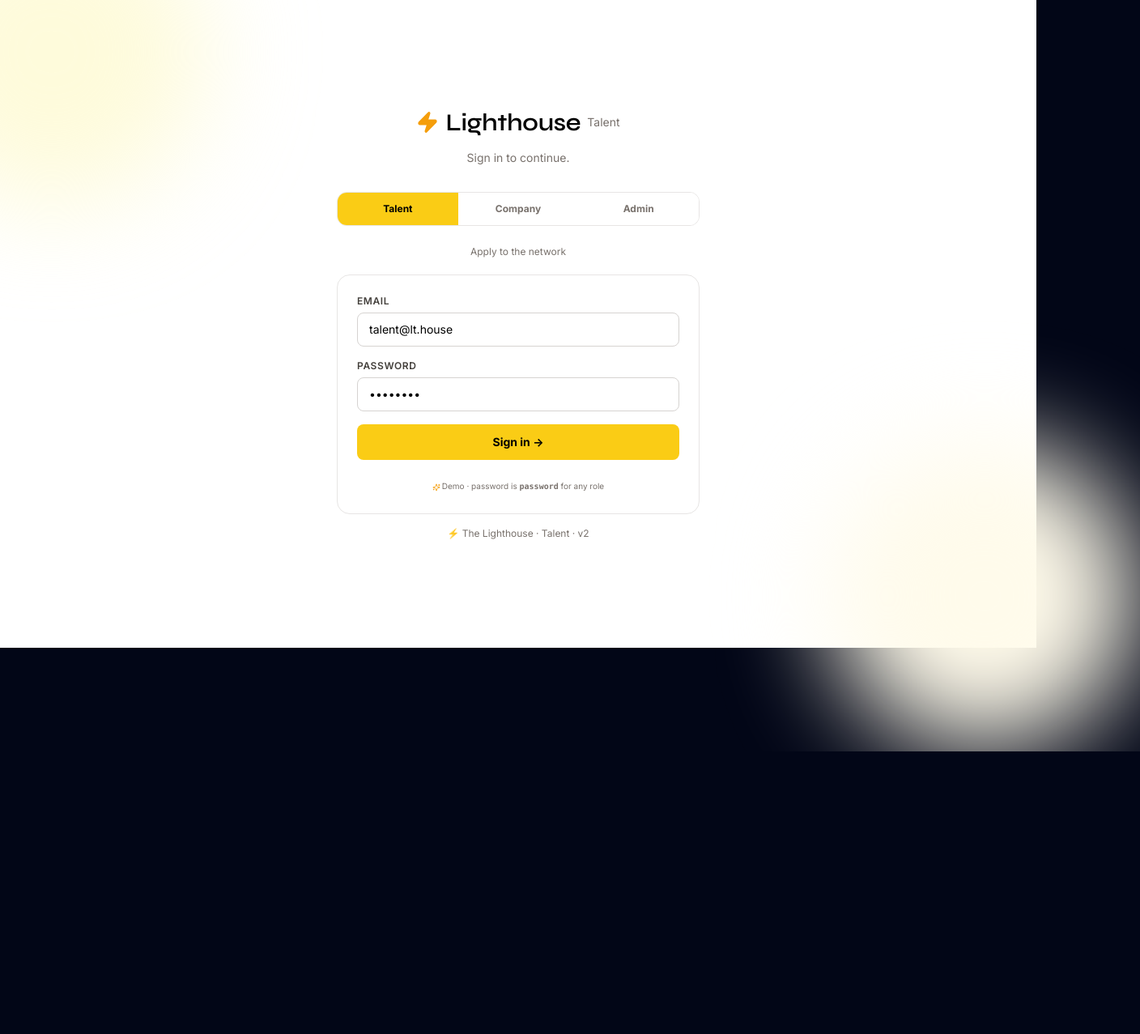
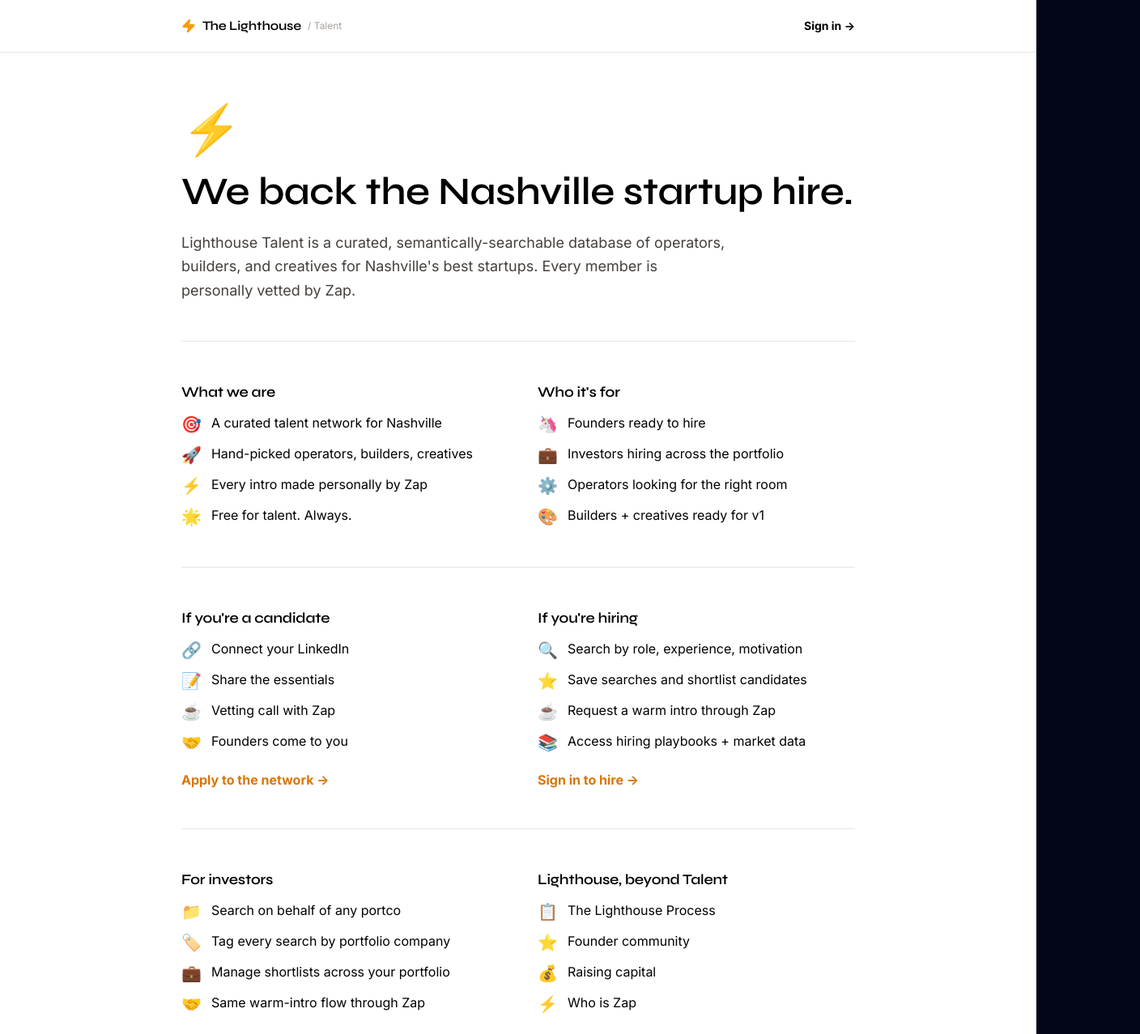
Before and after one commit to LTHouse/lighthouse-talent, a React (Vite) app: page / in a window 1280 px wide. Shown: the top 1277 px of the page at 81% size, 1408 px wide, since content can reach past the window. Before the commit the page ends 928 px from the top, so only its background shows below. Built offline with nearby package versions, Linux system fonts and the light colour scheme.

Commit message:
Investor tab back + public landing page (lt.house style)

```diff
--- a/src/auth.jsx
+++ b/src/auth.jsx
@@ -60,26 +60,36 @@
 // ============================================================
 // LOGIN SCREEN — 4 role tabs, mock credentials, one-call to login()
 // ============================================================
-// MVP spec: only 3 login tabs. Investors log in via Company tab — investor accounts get the
-// portfolio dropdown automatically in the company portal.
+// Four login tabs for demo/simulation. Investor accounts get the portfolio dropdown
+// automatically in the company portal once signed in.
 const ROLE_TABS = [
   { k: "talent", l: "Talent", desc: "Apply to the network" },
-  { k: "company", l: "Company", desc: "Search and hire from the network (investors too)" },
+  { k: "company", l: "Company", desc: "Search and hire from the network" },
+  { k: "investor", l: "Investor", desc: "Search across your portfolio companies" },
   { k: "admin", l: "Admin", desc: "Lighthouse internal tools" },
 ];
 
 const PRESET_FOR_TAB = {
   talent: "talent@lt.house",
   company: "company@lt.house",
+  investor: "investor@lt.house",
   admin: "zap@lt.house",
 };
 
 export function LoginScreen() {
   const { login, loading } = useAuth();
+  const [view, setView] = useState("landing"); // landing | login
   const [role, setRole] = useState("talent");
   const [email, setEmail] = useState(PRESET_FOR_TAB.talent);
   const [password, setPassword] = useState("password");
   const [err, setErr] = useState(null);
+
+  if (view === "landing") {
+    return <PublicLanding onSignIn={(preset) => {
+      if (preset) { setRole(preset); setEmail(PRESET_FOR_TAB[preset]); }
+      setView("login");
+    }} />;
+  }
 
   function pickRole(k) {
     setRole(k);
@@ -107,7 +117,7 @@
           <div className="text-stone-500 text-sm">Sign in to continue.</div>
         </div>
         {/* Role tabs */}
-        <div className="grid grid-cols-3 mb-6 border border-stone-200 rounded-xl overflow-hidden text-xs">
+        <div className="grid grid-cols-4 mb-6 border border-stone-200 rounded-xl overflow-hidden text-xs">
           {ROLE_TABS.map(t => (
             <button key={t.k} type="button" onClick={() => pickRole(t.k)}
               className={`py-3 font-bold transition ${role === t.k ? "bg-yellow-400 text-black" : "bg-white text-stone-500 hover:bg-stone-50"}`}>
@@ -138,10 +148,149 @@
             Demo · password is <span className="font-mono font-bold">password</span> for any role
           </div>
         </form>
-        <div className="text-center text-xs text-stone-500 mt-4">
-          ⚡ The Lighthouse · Talent · v2
+        <div className="text-center text-xs text-stone-500 mt-4 space-x-3">
+          <button onClick={() => setView("landing")} className="hover:text-amber-600 underline underline-offset-4">← Back to home</button>
+          <span>·</span>
+          <span>⚡ The Lighthouse · Talent</span>
         </div>
       </div>
     </div>
   );
 }
+
+// Public landing page — mirrors lt.house exactly: ⚡ icon, Syne headline, descriptive paragraph,
+// hr dividers, two-column emoji-led list sections, "Sign in" CTAs targeted to each role.
+function PublicLanding({ onSignIn }) {
+  return (
+    <div className="min-h-screen bg-white text-black">
+      {/* Top bar */}
+      <div className="border-b border-stone-200">
+        <div className="max-w-4xl mx-auto px-8 py-5 flex items-center justify-between">
+          <div className="flex items-center gap-2">
+            <Zap className="text-amber-500 fill-amber-500" size={18} />
+            <span className="font-display tracking-tight font-bold">The Lighthouse</span>
+            <span className="text-stone-400 text-xs">/ Talent</span>
+          </div>
+          <button onClick={() => onSignIn()} className="text-sm font-bold hover:text-amber-600">Sign in →</button>
+        </div>
+      </div>
+
+      <div className="max-w-4xl mx-auto px-8 py-16 space-y-12">
+        {/* Hero */}
+        <div>
+          <div className="text-6xl mb-6">⚡</div>
+          <h1 className="text-4xl md:text-5xl font-display tracking-tight leading-[1.1]">
+            We back the Nashville startup hire.
+          </h1>
+          <p className="text-stone-700 text-lg mt-6 max-w-2xl leading-relaxed">
+            Lighthouse Talent is a curated, semantically-searchable database of operators, builders, and creatives for Nashville's best startups. Every member is personally vetted by Zap.
+          </p>
+        </div>
+
+        <hr className="border-stone-200" />
+
+        {/* What it is + Who it's for */}
+        <div className="grid md:grid-cols-2 gap-x-12 gap-y-8">
+          <div>
+            <h3 className="text-lg font-display font-bold mb-3">What we are</h3>
+            <div className="space-y-2.5 text-base">
+              <div className="flex items-start gap-3"><span className="text-xl">🎯</span><span>A curated talent network for Nashville</span></div>
+              <div className="flex items-start gap-3"><span className="text-xl">🚀</span><span>Hand-picked operators, builders, creatives</span></div>
+              <div className="flex items-start gap-3"><span className="text-xl">⚡</span><span>Every intro made personally by Zap</span></div>
+              <div className="flex items-start gap-3"><span className="text-xl">🌟</span><span>Free for talent. Always.</span></div>
+            </div>
+          </div>
+          <div>
+            <h3 className="text-lg font-display font-bold mb-3">Who it's for</h3>
+            <div className="space-y-2.5 text-base">
+              <div className="flex items-start gap-3"><span className="text-xl">🦄</span><span>Founders ready to hire</span></div>
+              <div className="flex items-start gap-3"><span className="text-xl">💼</span><span>Investors hiring across the portfolio</span></div>
+              <div className="flex items-start gap-3"><span className="text-xl">⚙️</span><span>Operators looking for the right room</span></div>
+              <div className="flex items-start gap-3"><span className="text-xl">🎨</span><span>Builders + creatives ready for v1</span></div>
+            </div>
+          </div>
+        </div>
+
+        <hr className="border-stone-200" />
+
+        {/* How it works */}
+        <div className="grid md:grid-cols-2 gap-x-12 gap-y-8">
+          <div>
+            <h3 className="text-lg font-display font-bold mb-3">If you're a candidate</h3>
+            <div className="space-y-2.5 text-base">
+              <div className="flex items-start gap-3"><span className="text-xl">🔗</span><span>Connect your LinkedIn</span></div>
+              <div className="flex items-start gap-3"><span className="text-xl">📝</span><span>Share the essentials</span></div>
+              <div className="flex items-start gap-3"><span className="text-xl">☕</span><span>Vetting call with Zap</span></div>
+              <div className="flex items-start gap-3"><span className="text-xl">🤝</span><span>Founders come to you</span></div>
+            </div>
+            <button onClick={() => onSignIn("talent")} className="mt-5 inline-flex items-center gap-2 font-bold text-amber-600 hover:text-amber-700">Apply to the network →</button>
+          </div>
+          <div>
+            <h3 className="text-lg font-display font-bold mb-3">If you're hiring</h3>
+            <div className="space-y-2.5 text-base">
+              <div className="flex items-start gap-3"><span className="text-xl">🔍</span><span>Search by role, experience, motivation</span></div>
+              <div className="flex items-start gap-3"><span className="text-xl">⭐</span><span>Save searches and shortlist candidates</span></div>
+              <div className="flex items-start gap-3"><span className="text-xl">☕</span><span>Request a warm intro through Zap</span></div>
+              <div className="flex items-start gap-3"><span className="text-xl">📚</span><span>Access hiring playbooks + market data</span></div>
+            </div>
+            <button onClick={() => onSignIn("company")} className="mt-5 inline-flex items-center gap-2 font-bold text-amber-600 hover:text-amber-700">Sign in to hire →</button>
+          </div>
+        </div>
+
+        <hr className="border-stone-200" />
+
+        {/* For investors */}
+        <div className="grid md:grid-cols-2 gap-x-12 gap-y-8">
+          <div>
+            <h3 className="text-lg font-display font-bold mb-3">For investors</h3>
+            <div className="space-y-2.5 text-base">
+              <div className="flex items-start gap-3"><span className="text-xl">📁</span><span>Search on behalf of any portco</span></div>
+              <div className="flex items-start gap-3"><span className="text-xl">🏷️</span><span>Tag every search by portfolio company</span></div>
+              <div className="flex items-start gap-3"><span className="text-xl">💼</span><span>Manage shortlists across your portfolio</span></div>
+              <div className="flex items-start gap-3"><span className="text-xl">🤝</span><span>Same warm-intro flow through Zap</span></div>
+            </div>
+            <button onClick={() => onSignIn("investor")} className="mt-5 inline-flex items-center gap-2 font-bold text-amber-600 hover:text-amber-700">Investor sign in →</button>
+          </div>
+          <div>
+            <h3 className="text-lg font-display font-bold mb-3">Lighthouse, beyond Talent</h3>
+            <div className="space-y-2.5 text-base">
+              <div className="flex items-start gap-3"><span className="text-xl">📋</span><a href="https://lt.house" target="_blank" rel="noreferrer" className="hover:text-amber-600">The Lighthouse Process</a></div>
+              <div className="flex items-start gap-3"><span className="text-xl">⭐</span><a href="https://lt.house" target="_blank" rel="noreferrer" className="hover:text-amber-600">Founder community</a></div>
+              <div className="flex items-start gap-3"><span className="text-xl">💰</span><a href="https://lt.house" target="_blank" rel="noreferrer" className="hover:text-amber-600">Raising capital</a></div>
+              <div className="flex items-start gap-3"><span className="text-xl">⚡</span><a href="https://lt.house" target="_blank" rel="noreferrer" className="hover:text-amber-600">Who is Zap</a></div>
+            </div>
+          </div>
+        </div>
+
+        <hr className="border-stone-200" />
+
+        {/* CTA strip */}
+        <div className="text-center py-6">
+          <h3 className="text-2xl font-display font-bold mb-3">Ready to get on the list?</h3>
+          <p className="text-stone-700 mb-5 max-w-lg mx-auto">Zap reviews every application personally. Whether you're hiring or being hired, you're in good hands.</p>
+          <div className="flex flex-col sm:flex-row gap-3 justify-center">
+            <button onClick={() => onSignIn("talent")} className="inline-flex items-center justify-center gap-2 px-6 py-3 bg-yellow-400 text-black hover:bg-yellow-300 rounded-lg font-bold text-sm">
+              <Zap size={16} /> Apply as talent
+            </button>
+            <button onClick={() => onSignIn("company")} className="inline-flex items-center justify-center gap-2 px-6 py-3 bg-white border border-stone-300 text-black hover:bg-stone-50 rounded-lg font-bold text-sm">
+              Sign in to hire →
+            </button>
+          </div>
+        </div>
+
+        {/* Footer */}
+        <hr className="border-stone-200" />
+        <div className="flex items-center justify-between text-xs text-stone-500 pt-2 pb-4">
+          <div className="flex items-center gap-2">
+            <Zap className="text-amber-500 fill-amber-500" size={14} />
+            <span>The Lighthouse · Talent</span>
+          </div>
+          <div className="flex items-center gap-4">
+            <a href="https://lt.house" target="_blank" rel="noreferrer" className="hover:text-amber-600">lt.house →</a>
+            <button onClick={() => onSignIn()} className="hover:text-amber-600">Sign in</button>
+          </div>
+        </div>
+      </div>
+    </div>
+  );
+}
```
